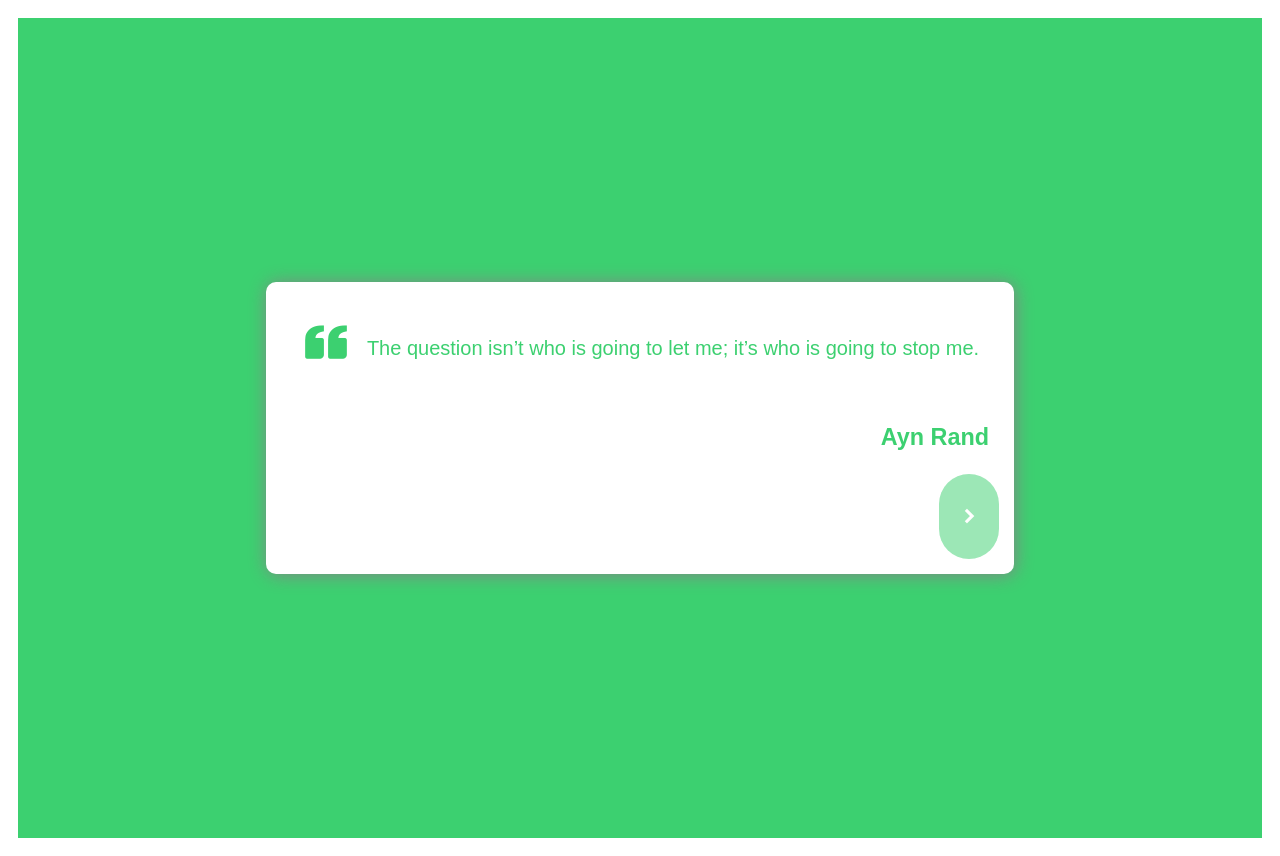
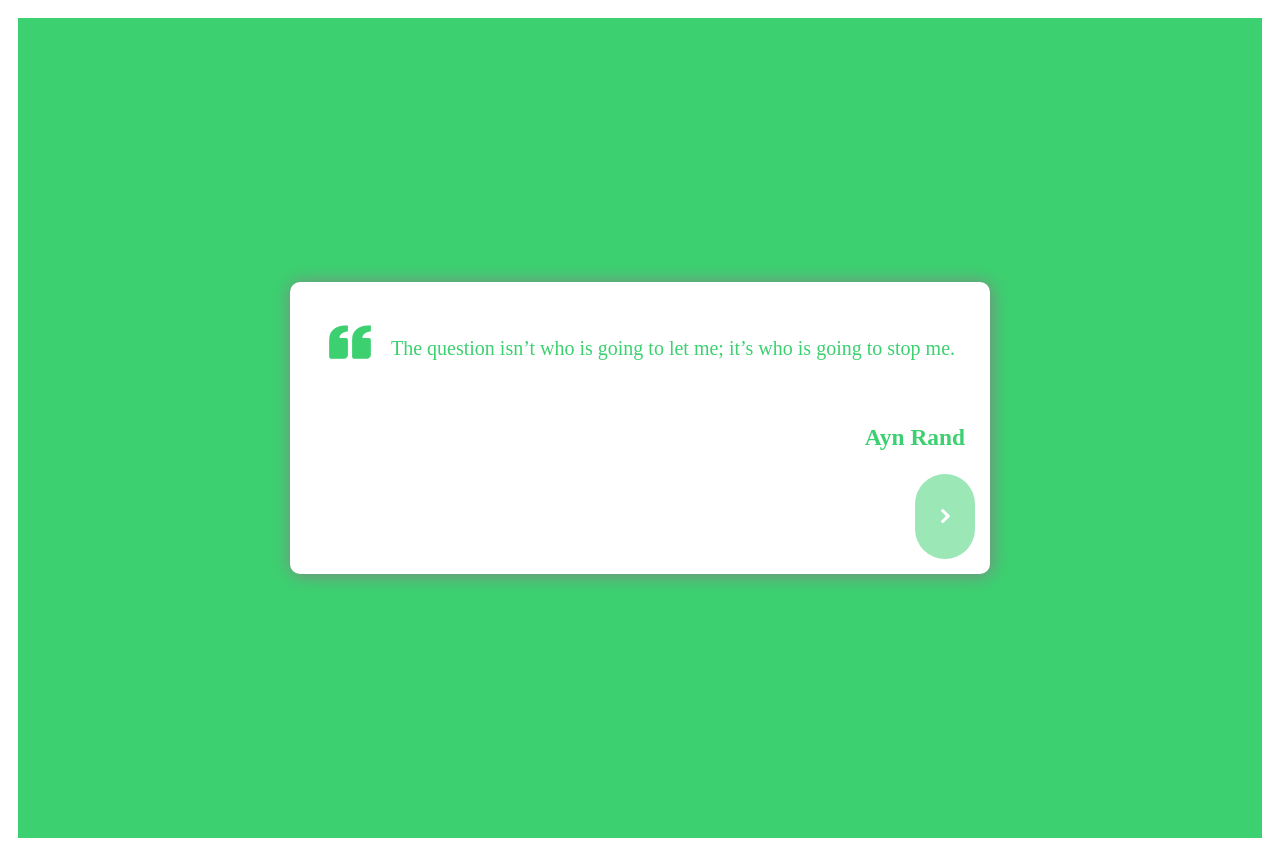
Before and after one commit to genesiski/cita, a React (Vite) app: page / in a window 1280 px wide. Built offline with nearby package versions, Linux system fonts and the light colour scheme.

Commit message:
Update App.css

```diff
--- a/src/App.css
+++ b/src/App.css
@@ -10,7 +10,7 @@
   align-items: center;
   margin: 0 auto;
   font-size: 20px;
-  font-family: 'Oxygen', sans-serif;
+  font-family: cursive;
   padding: 10px;
    }
 
```
